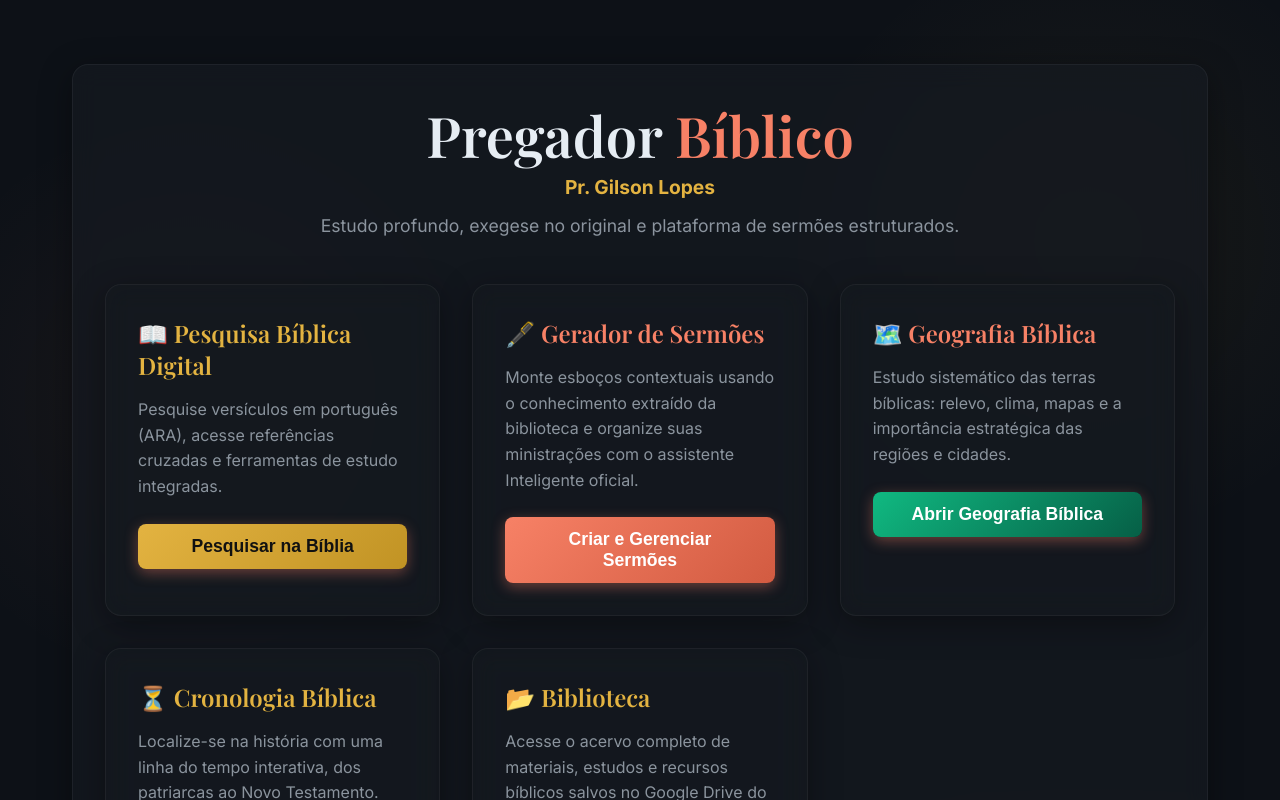
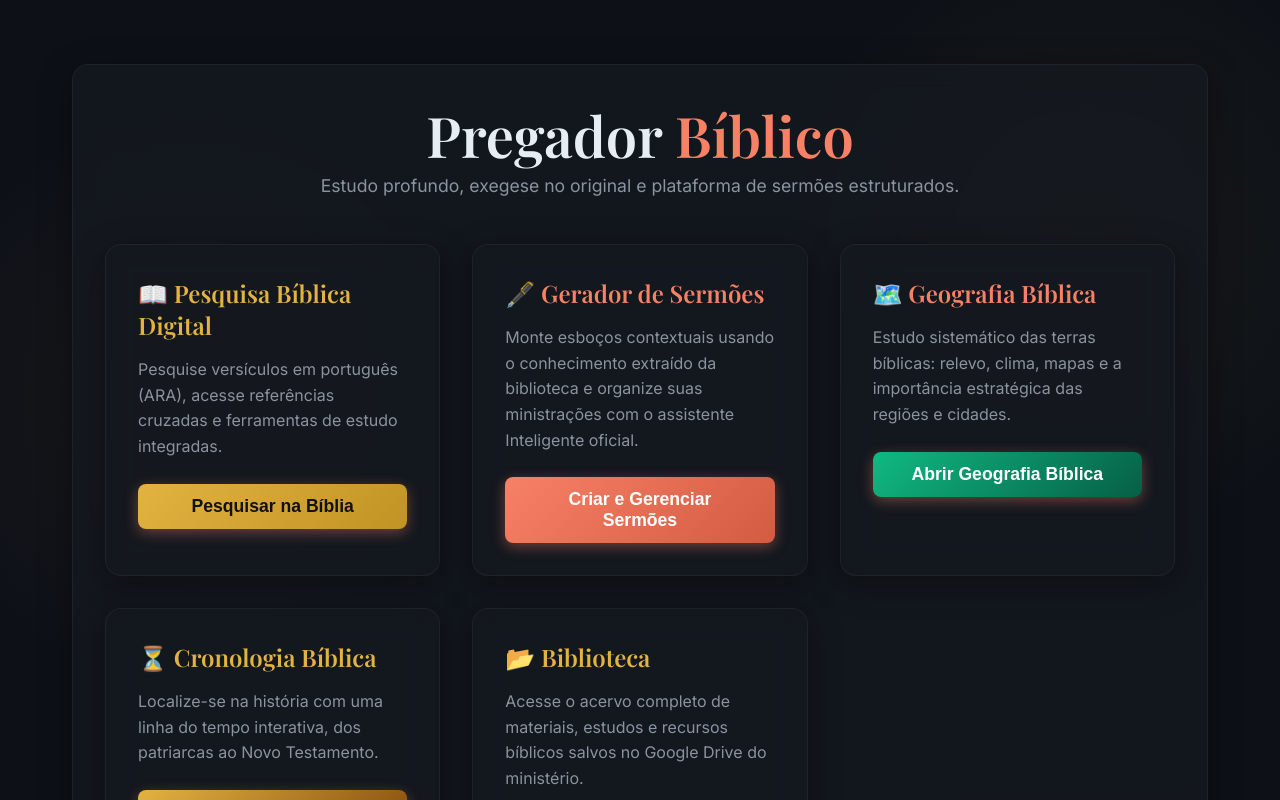
Before and after one commit to prgilsonlopes6-cmyk/pregador-biblico-app, a Next.js app: page / in a window 1280 px wide. Shown: the top 800 px of the page. Built offline with nearby package versions, Linux system fonts and the light colour scheme; a web font is replaced by a local one.

Commit message:
style: remove author from home header

```diff
--- a/src/app/page.tsx
+++ b/src/app/page.tsx
@@ -6,9 +6,6 @@ export default function Home() {
       <h1 style={{ fontSize: '3.5rem', marginBottom: '0.2rem', fontWeight: 700 }}>
         Pregador <span className="text-accent">Bíblico</span>
       </h1>
-      <p style={{ fontSize: '1.2rem', color: 'var(--gold-accent)', marginBottom: '1rem', fontWeight: 'bold' }}>
-        Pr. Gilson Lopes
-      </p>
       <p style={{ fontSize: '1.1rem', color: 'var(--text-secondary)', marginBottom: '3rem' }}>
         Estudo profundo, exegese no original e plataforma de sermões estruturados.
       </p>
```
